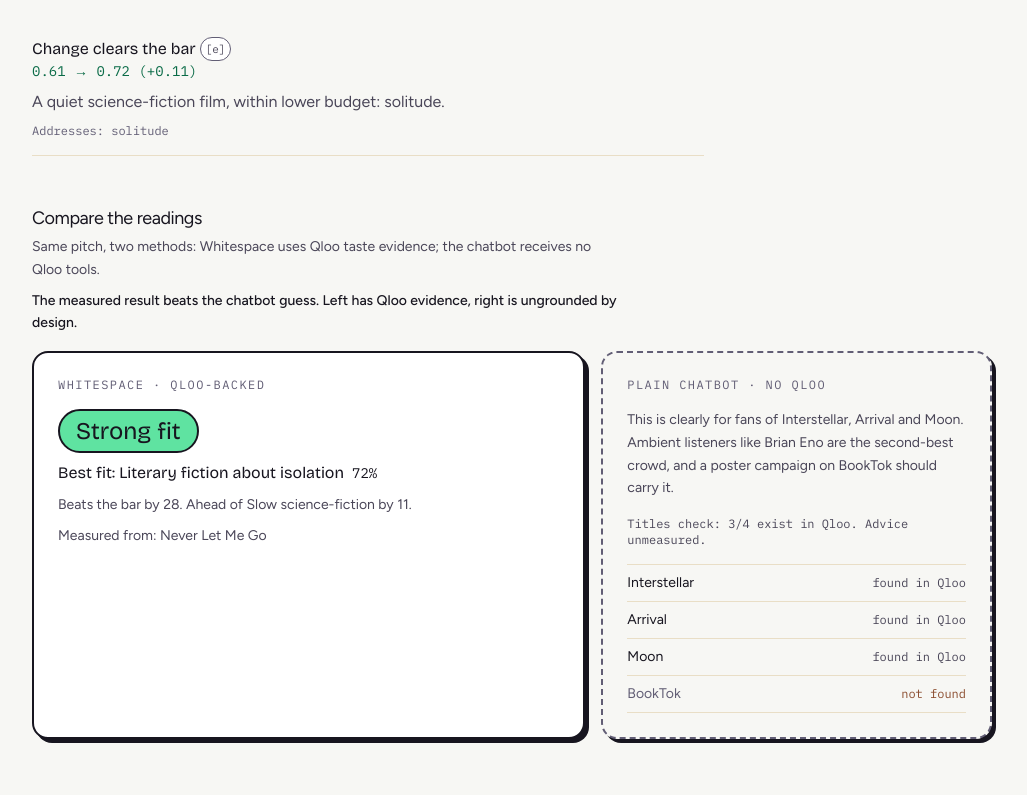
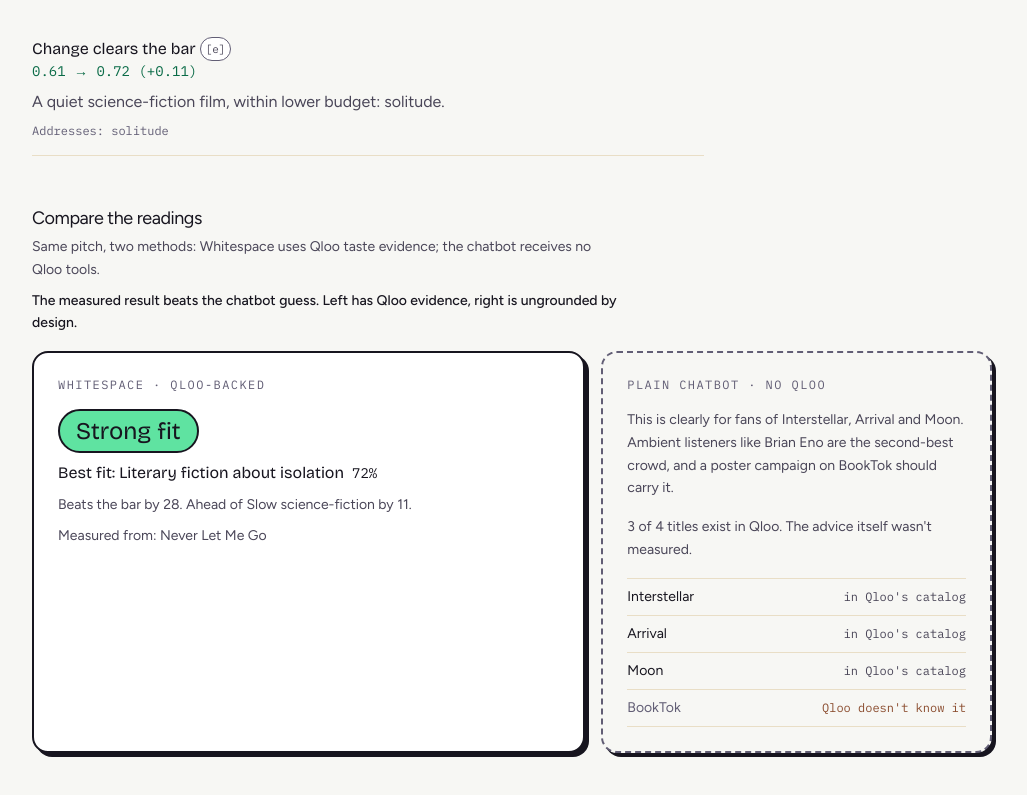
Before and after one commit to DammyCodes-all/whitespace, a Next.js app: page /demo/result in a window 1280 px wide. Shown: the part 2586-3381 px from the top of the page, without its empty margins (128-1155 px from the left). Built offline with nearby package versions, Linux system fonts and the light colour scheme.

Commit message:
Rewrite chatbot title checks in plain words, drop chatbot cites

```diff
--- a/src/components/compare.tsx
+++ b/src/components/compare.tsx
@@ -1,13 +1,7 @@
 import type { ChatbotView } from "@/components/chatbot-preview";
 import type { Audience, FitScore, VerdictResult } from "@/lib/types";
 
-function ChatbotTitles({
-  chatbot,
-  callId,
-}: {
-  chatbot: ChatbotView;
-  callId?: string;
-}) {
+function ChatbotTitles({ chatbot }: { chatbot: ChatbotView }) {
   return (
     <ul className="mt-4 divide-y divide-rule border-y border-rule">
       {chatbot.found.map((title) => (
@@ -16,18 +10,9 @@ function ChatbotTitles({
           className="flex items-baseline justify-between gap-4 py-2"
         >
           <span className="text-sm text-ink">{title.name}</span>
-          {callId === undefined ? (
-            <span className="shrink-0 font-mono text-xs text-ink-2">
-              found in Qloo
-            </span>
-          ) : (
-            <a
-              href={`#${callId}`}
-              className="cite shrink-0 font-mono text-xs text-ink-2"
-            >
-              found in Qloo [e]
-            </a>
-          )}
+          <span className="shrink-0 font-mono text-xs text-ink-2">
+            in Qloo&apos;s catalog
+          </span>
         </li>
       ))}
       {chatbot.notFoundTitles.map((query) => (
@@ -36,18 +21,9 @@ function ChatbotTitles({
           className="flex items-baseline justify-between gap-4 py-2"
         >
           <span className="text-sm text-ink-3">{query}</span>
-          {callId === undefined ? (
-            <span className="shrink-0 font-mono text-xs text-clay">
-              not found
-            </span>
-          ) : (
-            <a
-              href={`#${callId}`}
-              className="cite shrink-0 font-mono text-xs text-clay"
-            >
-              not found [e]
-            </a>
-          )}
+          <span className="shrink-0 font-mono text-xs text-clay">
+            Qloo doesn&apos;t know it
+          </span>
         </li>
       ))}
     </ul>
@@ -72,14 +48,12 @@ export function CompareView({
   audiences,
   scores,
   verdict,
-  chatbotCallId,
 }: {
   chatbot: ChatbotView | null;
   error: string | null;
   audiences: Audience[];
   scores: FitScore[];
   verdict: VerdictResult;
-  chatbotCallId?: string;
 }) {
   const top = audiences.find(
     (audience) => audience.id === verdict.topAudienceId,
@@ -199,22 +173,11 @@ export function CompareView({
               <p className="mt-4 max-w-prose text-sm leading-relaxed text-ink-2">
                 {chatbot.answer}
               </p>
-              <p className="mt-4 font-mono text-xs text-ink-2">
-                <span data-numeric className="tnum">
-                  Titles check: {foundCount}/{totalCount} exist in Qloo. Advice
-                  unmeasured.
-                </span>
-                {chatbotCallId !== undefined && (
-                  <a
-                    href={`#${chatbotCallId}`}
-                    className="cite ml-1"
-                    aria-label="Evidence for chatbot title checks"
-                  >
-                    [e]
-                  </a>
-                )}
+              <p className="mt-4 text-sm leading-relaxed text-ink-2">
+                {foundCount} of {totalCount} titles exist in Qloo. The advice
+                itself wasn&apos;t measured.
               </p>
-              <ChatbotTitles chatbot={chatbot} callId={chatbotCallId} />
+              <ChatbotTitles chatbot={chatbot} />
             </>
           )}
         </div>
--- a/src/components/demo/demo-sections.tsx
+++ b/src/components/demo/demo-sections.tsx
@@ -639,7 +639,7 @@ export function CompareSection() {
     <Section
       id="compare"
       title="Compare the readings"
-      lede="Same pitch, two methods. Ours carries Qloo evidence and citation dots; the chatbot gets no taste tools and its titles get checked in Qloo instead of trusted."
+      lede="Same pitch, two methods. Ours carries Qloo evidence; the chatbot gets no taste tools and its titles get checked in Qloo instead of trusted."
     >
       <div className="space-y-12">
         <Specimen label="CompareView · measured" hint="/components/compare.tsx">
```
Also changed, not shown: 1 other file (tests, documents, lock files or other folders).
